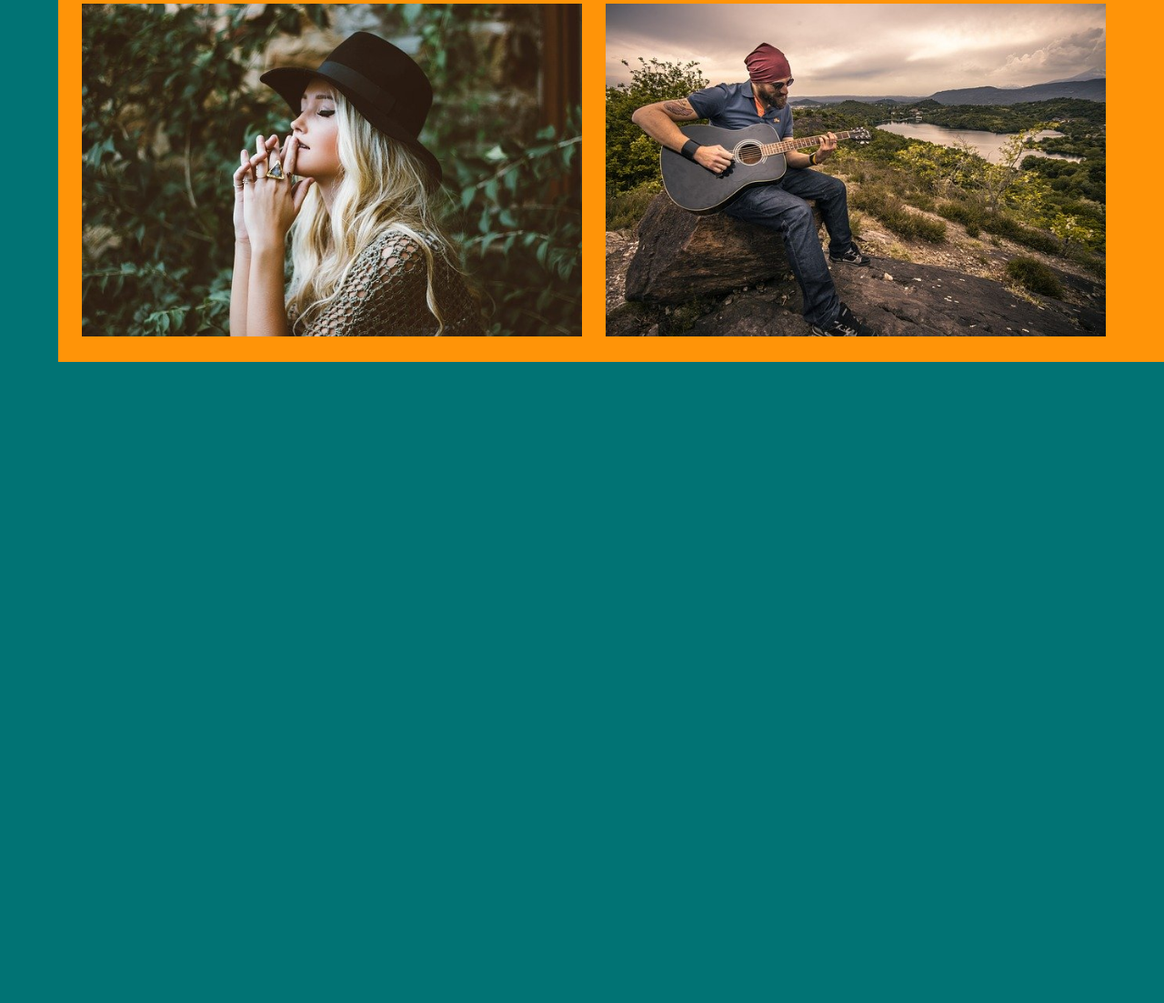
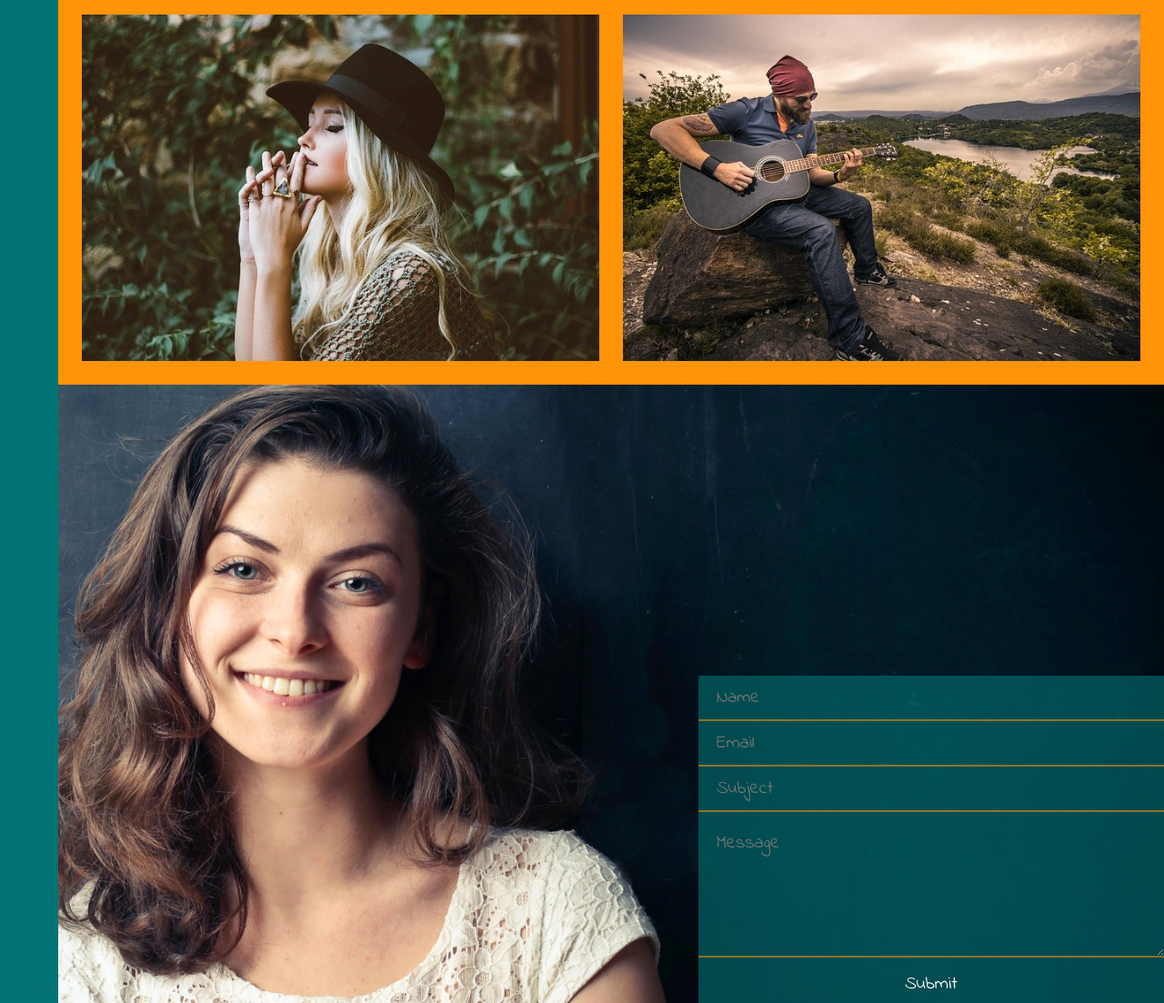
Before and after one commit to DainWs/2DAW_DIW, a plain HTML site: page projects/FlexboxProject/public/index.html in a window 1280 px wide. Shown: the part 3987-5090 px from the top of the page at 91% size. Before the commit the page ends 4385 px from the top, so only its background shows below. Drawn offline with Linux system fonts and the light colour scheme; a web font is replaced by a local one.

Commit message:
DIW project

```diff
--- a/projects/FlexboxProject/public/assets/css/main.css
+++ b/projects/FlexboxProject/public/assets/css/main.css
@@ -410,7 +410,8 @@ body {
         section#testimonials {
             display: flex;
             flex-wrap: wrap;
-            flex-direction: column;
+            align-items: stretch;
+            justify-content: center;
 
             padding: 1vw;
             background-color: var(--secundary-color);
@@ -418,13 +419,16 @@ body {
 
             .testimonials__card {
                 padding: 1vw;
-            width: 100%;
+                flex-basis: 70vh;
+                flex-grow: 1;
 
+                overflow: hidden;
                 position: relative;
             }
                 .testimonials__card--img,
                 .testimonials__card--img > img {
                     width: 100%;
+                    height: 100%;
                 }
 
                 .testimonials__card--img:hover + .testimonials__card--content,
@@ -435,7 +439,7 @@ body {
                 .testimonials__card--content {
                     display: none;
                     position: absolute;
-                bottom: 5%;
+                    top: 60%;
                     left: 0;
 
                     padding: 15px;
@@ -461,22 +465,79 @@ body {
                         font-size: 1vw;
                         font-family: 'Indie Flower';
                     }
+        /* Testimonials Section */
+        section#contact {
+            display: flex;
+            align-items: flex-end;
+            justify-content: flex-end;
+
+            background-image: url('../img/full-bg-03.jpg');
+            background-repeat: no-repeat;
+            background-clip: content-box;
+            background-size: cover;
+        }
+
+            .contact__card {
+                flex-basis: 40vw;
+                flex-grow: 1;
+
+                margin-top: 40vh;
+
+                display: flex;
+                flex-direction: column;
+
+                height: 60%;
+            }
+
+            .contact__card > div {
+                height: 5rem;
+            }
+
+                .contact__card > div > input,
+                .contact__card > div > textarea {
+                    outline: none;
+                    border: 2px solid var(--secundary-modified);
+                    border-width: 0 0 2px 0;
+                    padding: 2rem;
+                    width: 100%;
+                    height: 100%;
+
+                    font-family: 'Indie Flower';
+                    font-size: 2rem;
+
+                    color: white;
+                    background-color: var(--tertiary-modified);
+                }
+
+                .contact__card > .contact__card--message {
+                    flex-grow: 1;
+                    height: 20vh;
+                }
+
+                .contact__card > div > input[type=submit] {
+                    font-family: 'Indie Flower';
+                    line-height: 2rem;
+                    border-width: 0 0 0 0;
+                }
+
+                .contact__card--submit:hover,
+                input[type=submit]:hover {
+                    cursor: pointer;
+                    color: gray;
+                }
+
+@media only screen and (min-width: 425px) {
+    .contact__card {
+        flex-grow: unset;
+    }
+}
 
 @media only screen and (min-width: 900px) {
     section#about > div {
         flex-grow: 1;
     }
 
-    section#skills,
-    section#testimonials {
+    section#skills {
         flex-direction: row;
     }
-
-    .testimonials__card {
-        width: 45vw;
 }
-
-    .testimonials__card--img > img {
-        width: 100%;
-    }
-}
--- a/projects/FlexboxProject/public/index.html
+++ b/projects/FlexboxProject/public/index.html
@@ -246,6 +246,26 @@
                     </div>
                 </div>
             </section>
+            <!-- Contact Section -->
+            <section id="contact">
+                <form class="contact__card">
+                    <div class="contact__card--name">
+                        <input type="text" name="name" placeholder="Name"/>
+                    </div>
+                    <div class="contact__card--email">
+                        <input type="text" name="email" placeholder="Email"/>
+                    </div>
+                    <div class="contact__card--subject">
+                        <input type="text" name="subject" placeholder="Subject"/>
+                    </div>
+                    <div class="contact__card--message">
+                        <textarea name="message" placeholder="Message"></textarea>
+                    </div>
+                    <div class="contact__card--submit">
+                        <input type="submit" value="Submit"/>
+                    </div>
+                </form>
+            </section>
         </article>
     </main>
 </body>
```
Lines whose indentation alone changed are shown as unchanged.
